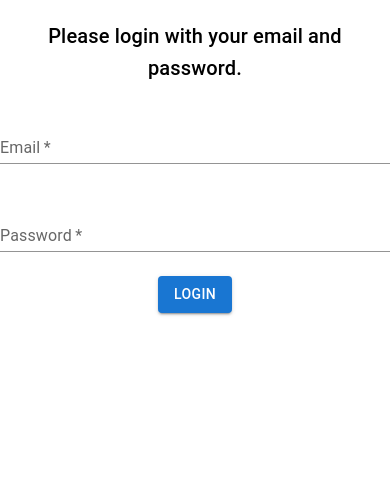
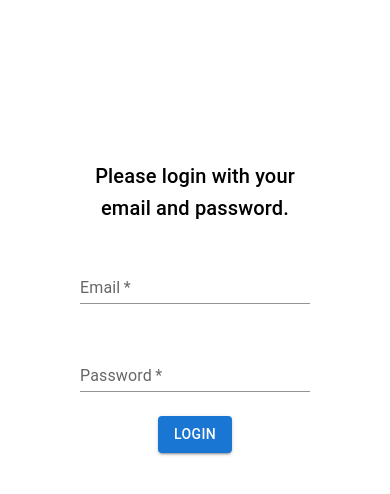
Before and after one commit to Ulises31CmgU/login-test, a React (Create React App) app: page /login in a window 390 px wide. Shown: the top 494 px of the page. Built offline with nearby package versions, Linux system fonts and the light colour scheme.

Commit message:
STYLE add responsiveness to login page

```diff
--- a/src/pages/login/login-page.component.tsx
+++ b/src/pages/login/login-page.component.tsx
@@ -1,16 +1,25 @@
 /* eslint-disable import/extensions */
 /* eslint-disable import/no-unresolved */
+import { Grid } from '@mui/material';
 import React from 'react';
 
 import { LoginFormComponent } from '../../components';
 
 function LoginPageComponent() {
   return (
-    <div>
-      <img src="" alt="" />
+    <Grid
+      justifyContent="center"
+      alignContent="center"
+      minWidth="100px"
+      mx={{
+        xl: 50, lg: 40, md: 30, sm: 20, xs: 10,
+      }}
+      my={20}
+    >
       <LoginFormComponent />
-    </div>
+    </Grid>
   );
 }
+// 375px x 667px
 
 export default LoginPageComponent;
```
